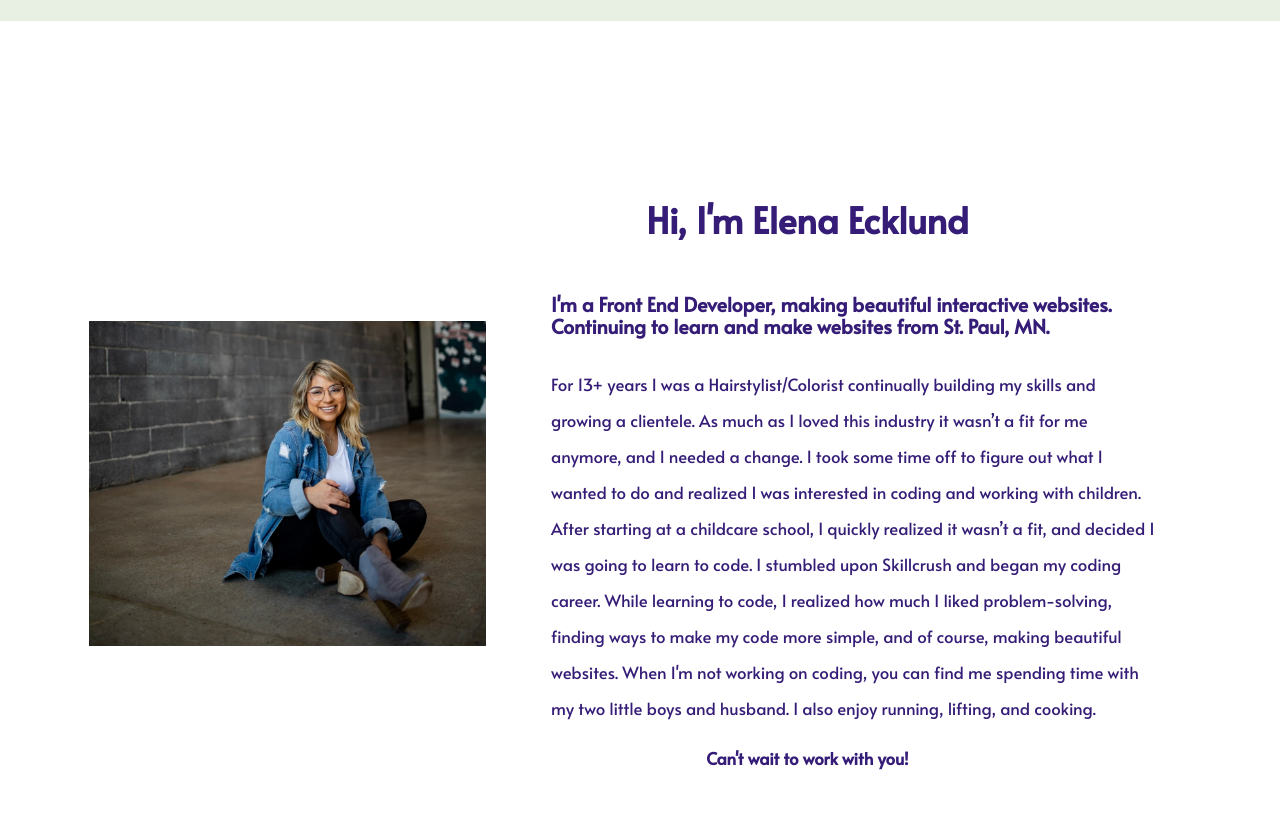
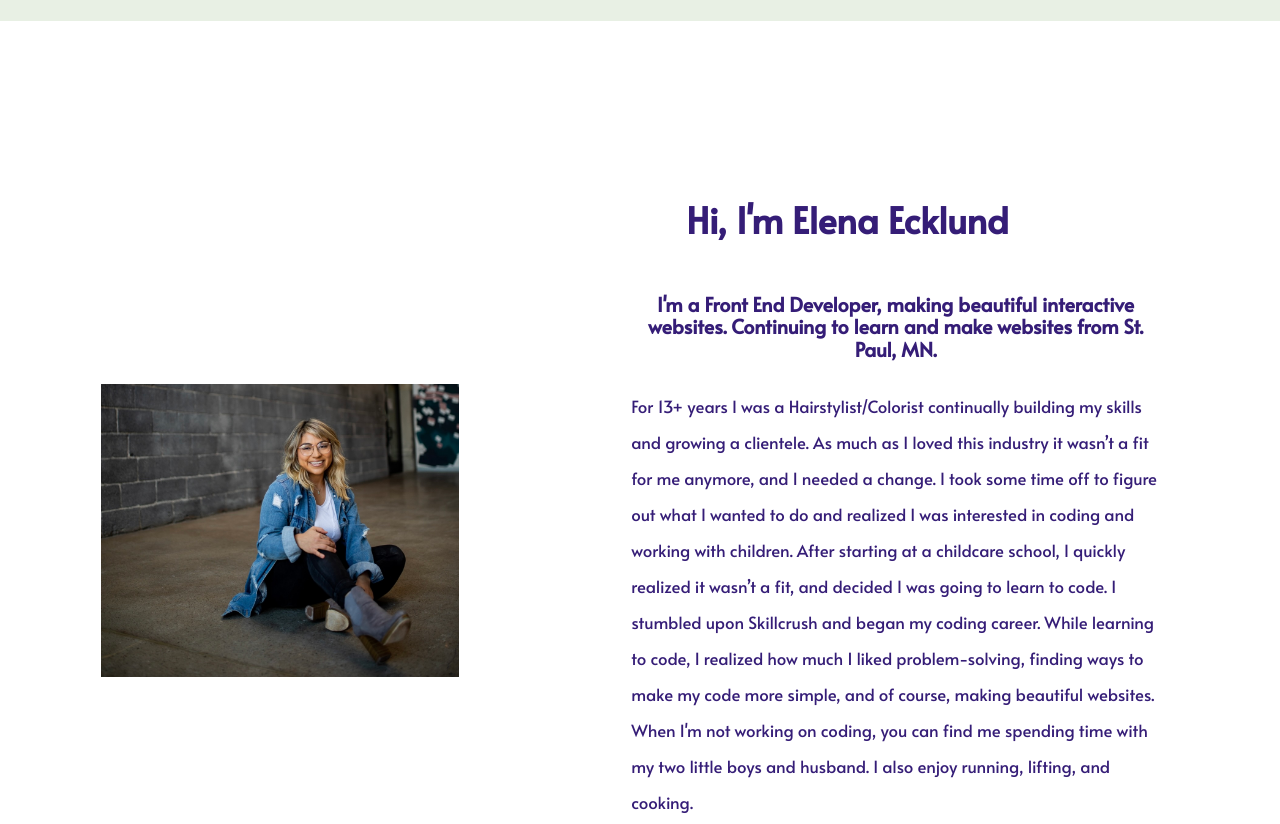
Before and after one commit to Elenakath/profile-1, a website built with Parcel: page index.html in a window 1280 px wide. Shown: the part 3541-4365 px from the top of the page. Built offline with nearby package versions, Linux system fonts and the light colour scheme.

Commit message:
Adjusted spacing and centered bio

```diff
--- a/css/main.css
+++ b/css/main.css
@@ -829,6 +829,7 @@ h2 {
   .about-info aside {
     display: flex;
     flex-direction: column;
+    padding-left: 4rem;
   }
 
   .about-info h2 {
@@ -837,6 +838,7 @@ h2 {
 
   .about-info h3 {
     margin: 2.2rem 2rem 0 6rem;
+    text-align: center;
   }
 
   .about-info p {
```
